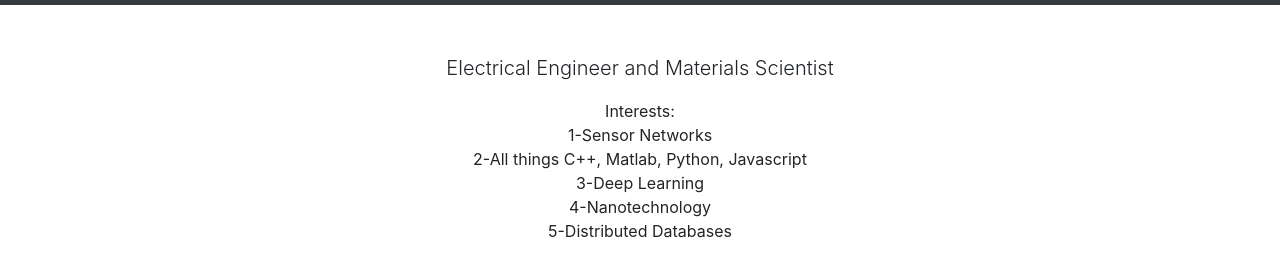
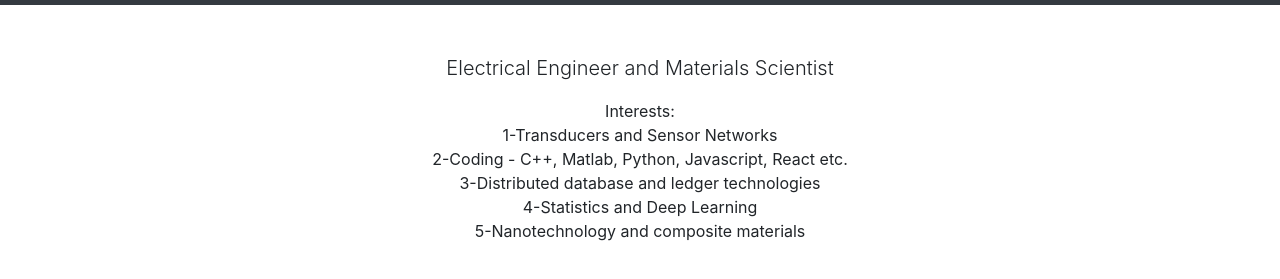
Before and after one commit to fedevillalp/homepage, a website: page index.html in a window 1280 px wide. Shown: the part 51-330 px from the top of the page. Drawn offline with Linux system fonts and the light colour scheme.

Commit message:
added liri

```diff
--- a/index.html
+++ b/index.html
@@ -54,11 +54,11 @@
           <p class="lead">Electrical Engineer and Materials Scientist</p>
           <ul class="list-unstyled">
             <li>Interests:</li>
-            <li>1-Sensor Networks</li>
-            <li>2-All things C++, Matlab, Python, Javascript</li>
-            <li>3-Deep Learning</li>
-            <li>4-Nanotechnology</li>
-            <li>5-Distributed Databases</li>
+            <li>1-Transducers and Sensor Networks</li>
+            <li>2-Coding - C++, Matlab, Python, Javascript, React etc.</li>
+            <li>3-Distributed database and ledger technologies</li>
+            <li>4-Statistics and Deep Learning</li>
+            <li>5-Nanotechnology and composite materials</li>
           </ul>
         </div>
       </div>
```
Also changed, not shown: code.html (+11 -0 lines).
